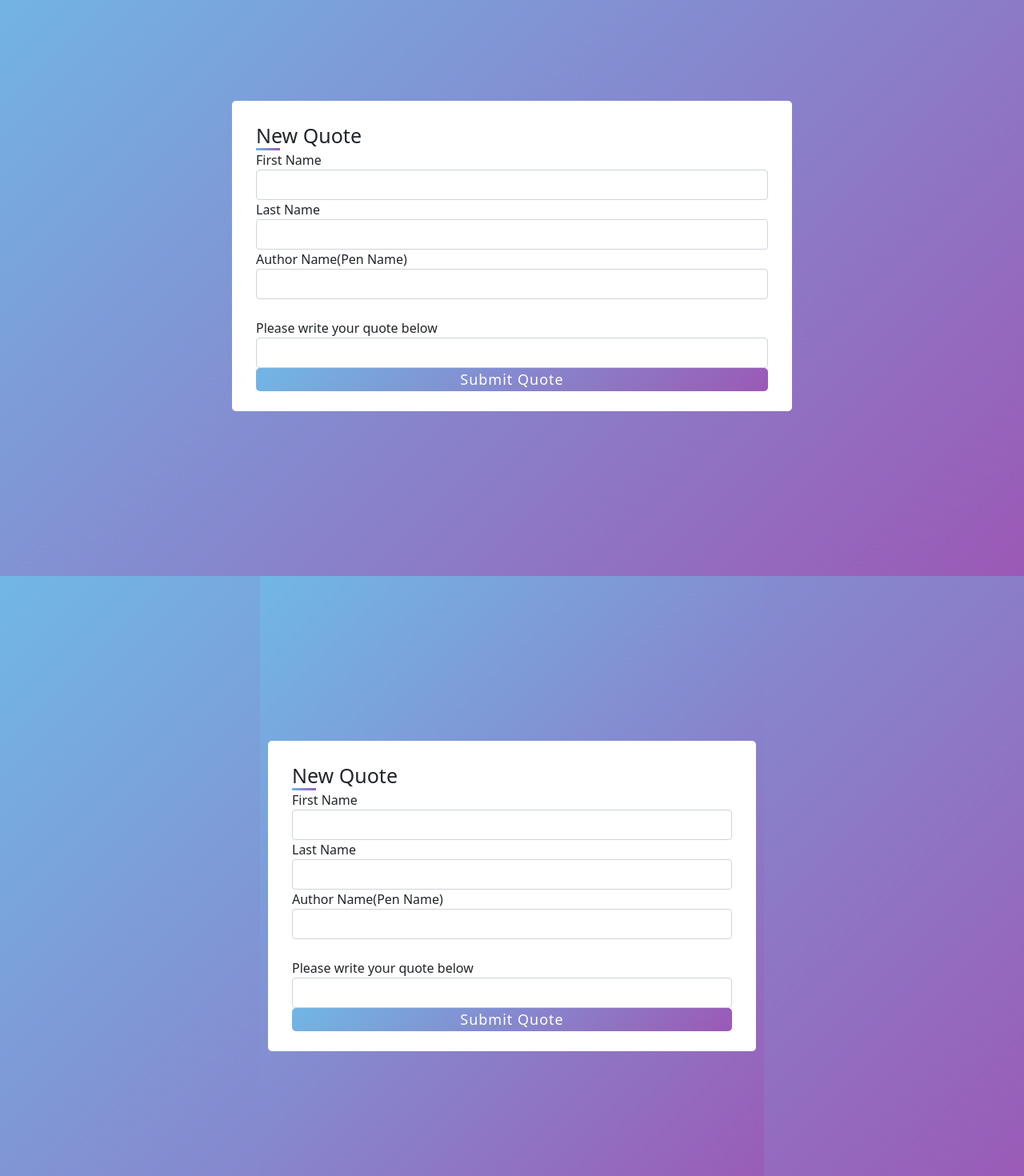
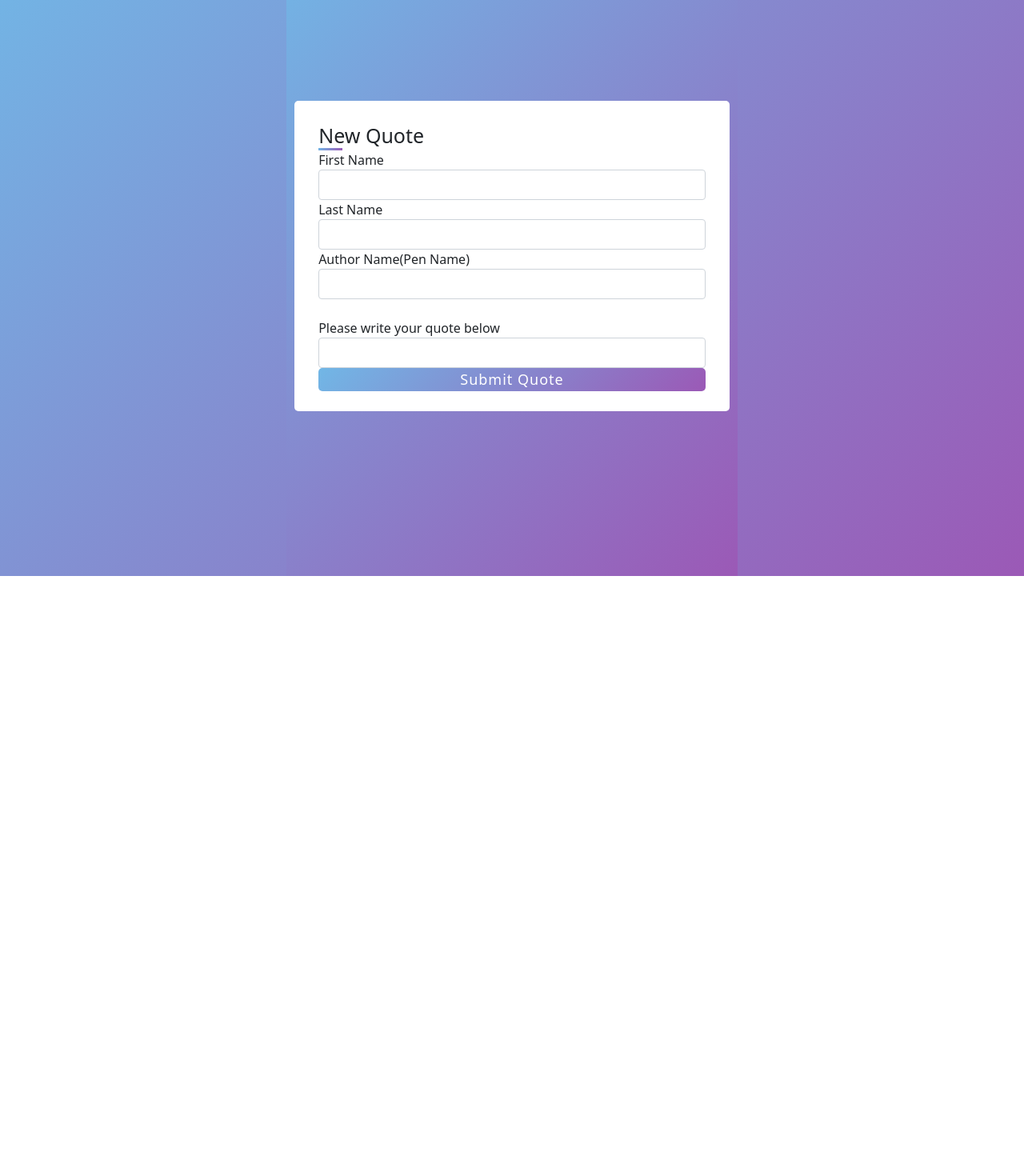
Before and after one commit to AdnanK1/NewQuote, an Angular app: page / in a window 1280 px wide. Shown: the part 80-1550 px from the top of the page at 80% size. After the commit the page ends 800 px from the top, so only its background shows below. Built offline with nearby package versions, Linux system fonts and the light colour scheme.

Commit message:
Updated the index form to updated the content

```diff
--- a/src/app/app.component.html
+++ b/src/app/app.component.html
@@ -1,2 +1,4 @@
-<app-form1></app-form1>
-<app-index></app-index>
+<div>
+
+    <app-index></app-index>
+</div>
--- a/src/app/form/form1/form1.component.html
+++ b/src/app/form/form1/form1.component.html
@@ -1,27 +1,27 @@
 <body>
     <div class="container">
-        <form #userForm="ngForm" (ngSubmit)="onSubmit()" novalidate>
+        <form (ngSubmit)="onSubmit()" #userForm="ngForm" novalidate>
             <div class="title">New Quote</div>
             <div class="form-group">
                 <label for="firstName">First Name</label>
-                <input required ngModel name="firstName" id="firstName" type="text" class="form-control">
+                <input [(ngModel)]="newUser.firstName" name=" firstName " id="firstName " type="text " class="form-control " required>
 
             </div>
-            <div class="form-group">
-                <label for="lastName">Last Name</label>
-                <input required ngModel name="lastName" id="lastName" type="text" class="form-control">
+            <div class="form-group ">
+                <label for="lastName ">Last Name</label>
+                <input [(ngModel)]="newUser.lastName" name="lastName " id="lastName " type="text " class="form-control " required>
 
             </div>
-            <div class="form-group">
-                <label for="authorName">Author Name(Pen Name)</label>
-                <input ngModel name="authorName" id="authorName" type="text" class="form-control">
+            <div class="form-group ">
+                <label for="authorName ">Author Name(Pen Name)</label>
+                <input [(ngModel)]="newUser.authorName" name="authorName " id="authorName " type="text " class="form-control " required>
             </div><br>
-            <div class="form-group">
-                <label for="quote">Please write your quote below</label>
-                <input required ngModel name="quote" id="quote" type="text" class="form-control">
+            <div class="form-group ">
+                <label for="quote ">Please write your quote below</label>
+                <input [(ngModel)]="newUser.quote" name="quote " id="quote " type="text " class="form-control " required>
             </div>
-            <div class="button">
-                <button class="button1" [disabled]="userForm.form.invalid" btn btn-primary type="submit ">Submit Quote</button>
+            <div class="button ">
+                <button class="button1 " btn btn-primary type="submit ">Submit Quote</button>
             </div>
 
         </form>
--- a/src/app/form/form1/form1.component.ts
+++ b/src/app/form/form1/form1.component.ts
@@ -6,10 +6,13 @@ import { User } from 'src/app/user';
   styleUrls: ['./form1.component.css']
 })
 export class Form1Component implements OnInit {
+
   newUser = new User(0,"","","","");
   @Output() addUser = new EventEmitter<User>();
+
   onSubmit(){
-
+  this.addUser.emit(this.newUser)
+  console.log(this.newUser)
 }
   constructor() { }
 
--- a/src/app/form/index/index.component.html
+++ b/src/app/form/index/index.component.html
@@ -1,17 +1,3 @@
-<!DOCTYPE html>
-<html lang="en">
-
-<head>
-    <meta charset="UTF-8">
-    <meta http-equiv="X-UA-Compatible" content="IE=edge">
-    <meta name="viewport" content="width=device-width, initial-scale=1.0">
-    <title>Document</title>
-</head>
-
 <body>
-    <div class="col-md-6">
-        <app-form1 (addUser)="addNewUser($event)"></app-form1>
-    </div>
+    <app-form1></app-form1>
 </body>
-
-</html>
--- a/src/app/form/index/index.component.ts
+++ b/src/app/form/index/index.component.ts
@@ -1,4 +1,5 @@
-import { Component, OnInit } from '@angular/core';
+import { newArray } from '@angular/compiler/src/util';
+import { Component, OnInit, Input } from '@angular/core';
 import { User } from 'src/app/user';
 
 @Component({
@@ -7,12 +8,16 @@ import { User } from 'src/app/user';
   styleUrls: ['./index.component.css']
 })
 export class IndexComponent implements OnInit {
-  user: any;
-  addNewUser(_user: any){
-    let goalLength = this.user.length;
-    User.id = goalLength+1;
-    this.user.push(User)
+  newQuote: User [ ] = [ ]
+
+  newUser(quote:any){
+    quote.firstName = quote.firstName
+    quote.lastName = quote.lastName
+    quote.quote = quote.quote
+    quote.authorName = quote.authorName
+    this.newQuote.push(quote);
   }
+
   constructor() { }
 
   ngOnInit(): void {
```
